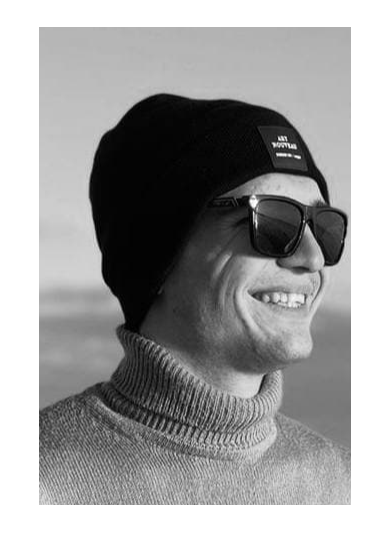
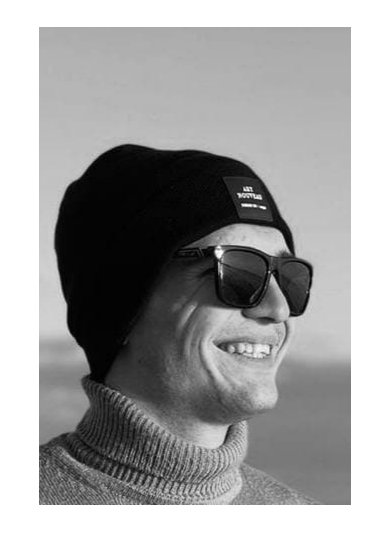
Before and after one commit to 55id/My-Card, a plain HTML site: page index.html in a window 390 px wide. Shown: the part 268-817 px from the top of the page. Drawn offline with Linux system fonts and the light colour scheme.

Commit message:
Update style.css

```diff
--- a/css/style.css
+++ b/css/style.css
@@ -334,7 +334,7 @@ a:hover {
 
 		background: url(../img/chel_min.JPG);
 		background-repeat: no-repeat;
-		background-position: 50% 25%;
+		background-position: 54% 18%;
 	}
 	.block__one {
 		min-height: 750px;
```
